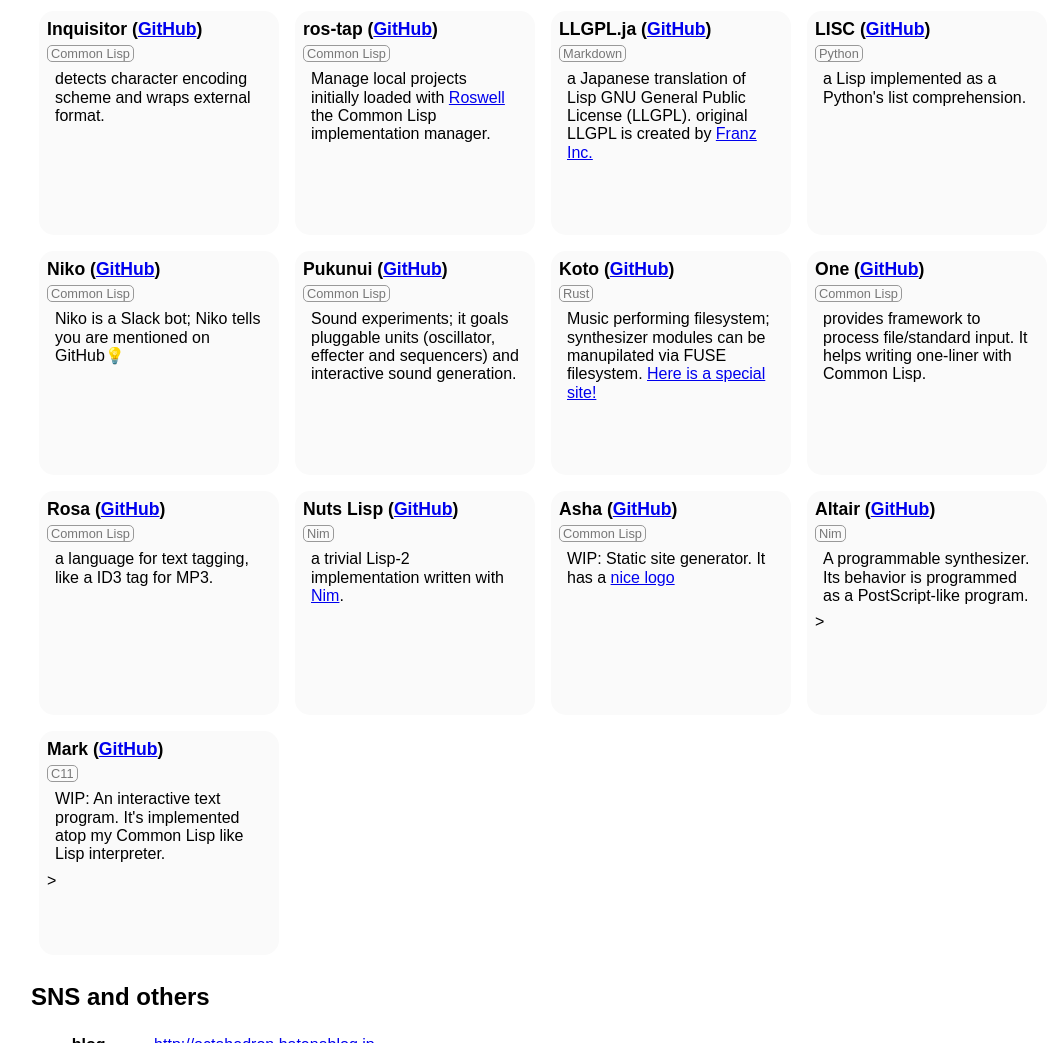
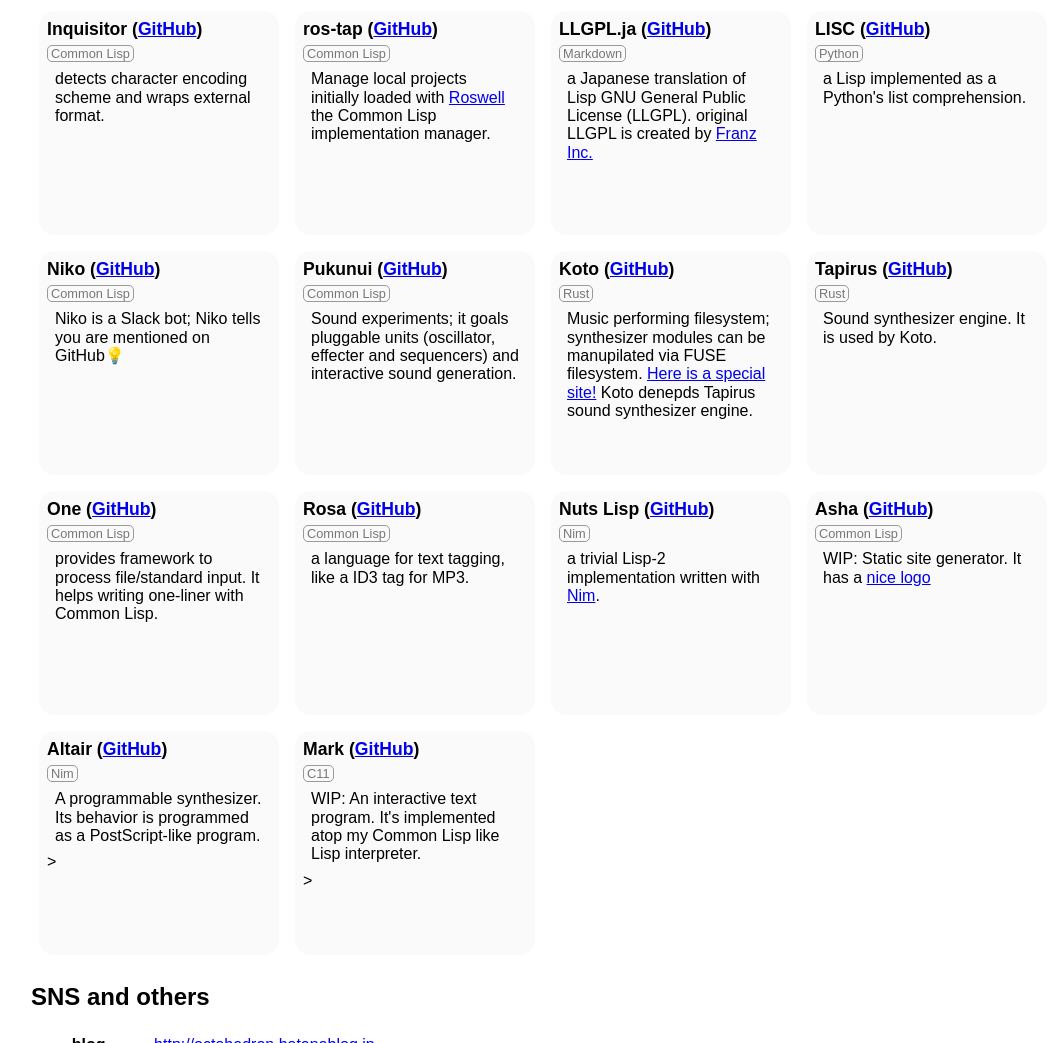
Before and after one commit to t-sin/t-sin.github.io, a plain HTML site: page index.html in a window 1280 px wide. Shown: the part 827-1870 px from the top of the page, without its empty margins (97-1156 px from the left). Drawn offline with nearby package versions, Linux system fonts and the light colour scheme.

Commit message:
Add tapirus

```diff
--- a/index.html
+++ b/index.html
@@ -136,6 +136,16 @@
                 <p>
                   Music performing filesystem; synthesizer modules can be manupilated via FUSE filesystem.
                   <a href="https://t-sin.github.io/koto/">Here is a special site!</a>
+                  Koto denepds Tapirus sound synthesizer engine.
+                </p>
+            </div></article>
+
+            <article class="work pure-u-1 pure-u-sm-1-2 pure-u-md-1-4"><div>
+                <h3>Tapirus (<a href="https://github.com/t-sin/tapirus">GitHub</a>)</h3>
+                <span class="lang">Rust</span>
+                <p>
+                  Sound synthesizer engine.
+                  It is used by Koto.
                 </p>
             </div></article>
 
```
